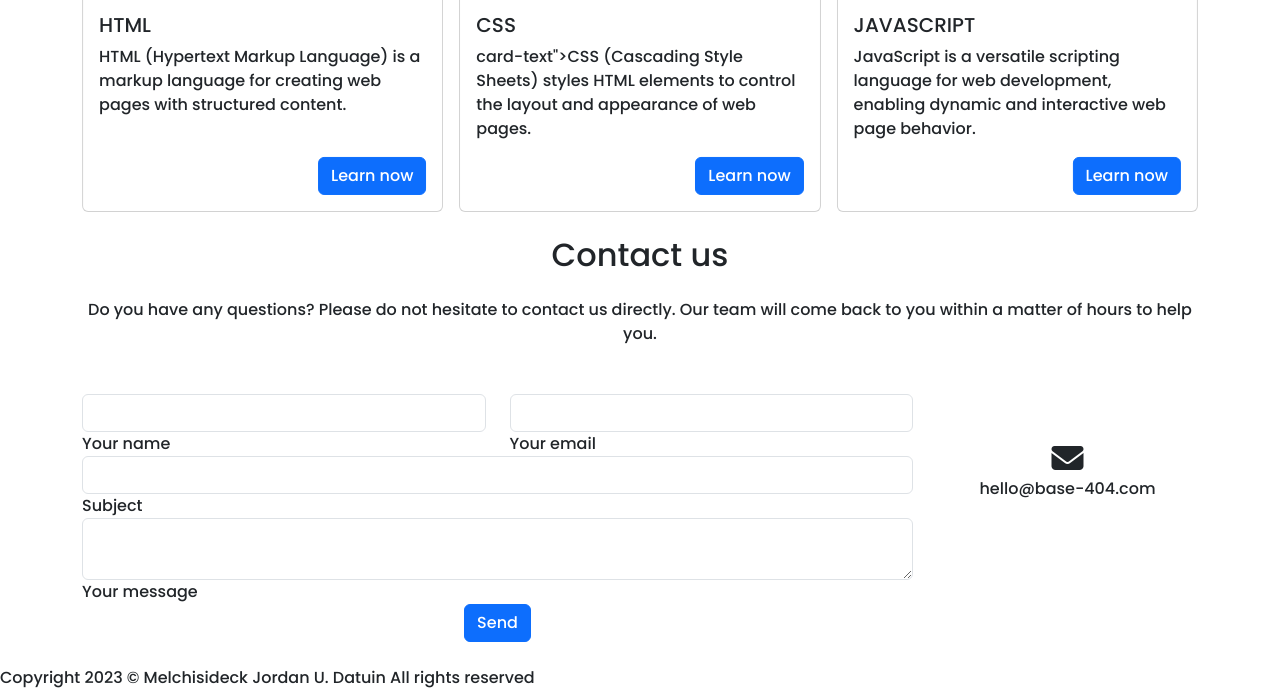
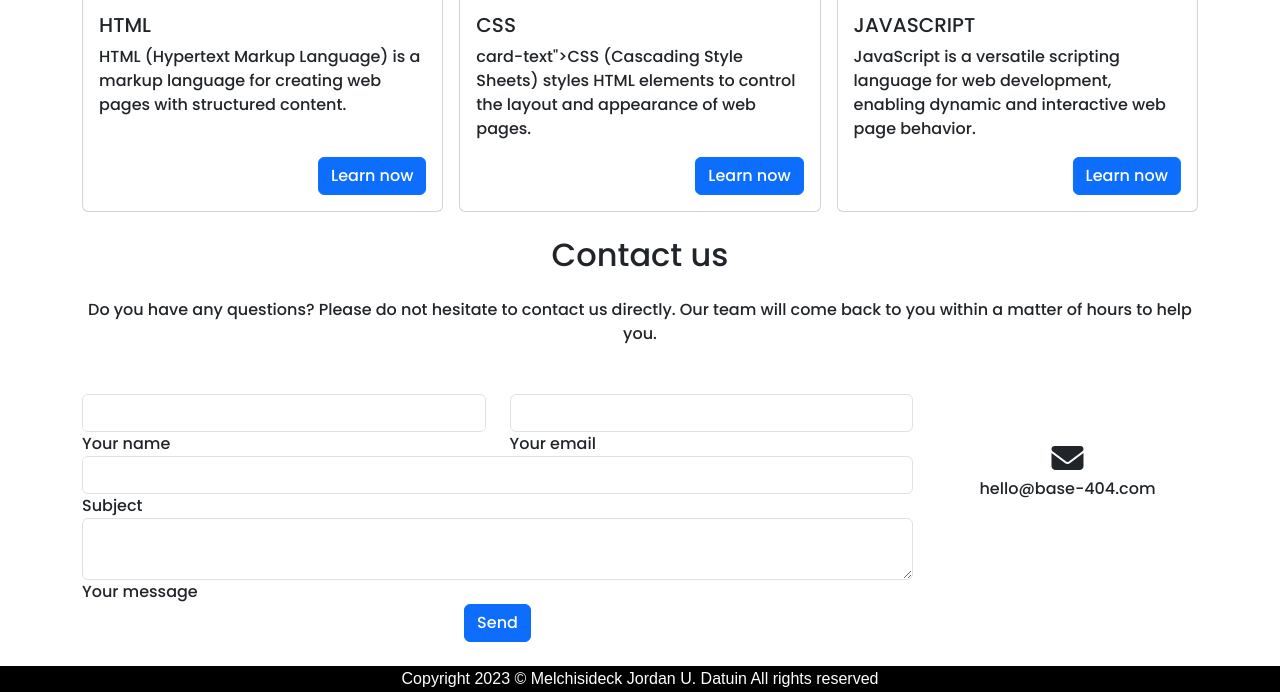
Before and after one commit to Jordan-Program/Activity-7---Exploring-Bootstrap, a plain HTML site: page index.html in a window 1280 px wide. Shown: the part 1584-2276 px from the top of the page. Drawn offline with nearby package versions, Linux system fonts and the light colour scheme.

Commit message:
Fix footer section

```diff
--- a/styles.css
+++ b/styles.css
@@ -103,7 +103,7 @@ body
     padding-bottom: 50px;
 }
 
-#footer
+.footer
 {
     color: white;
     background-color: #000000;
```
